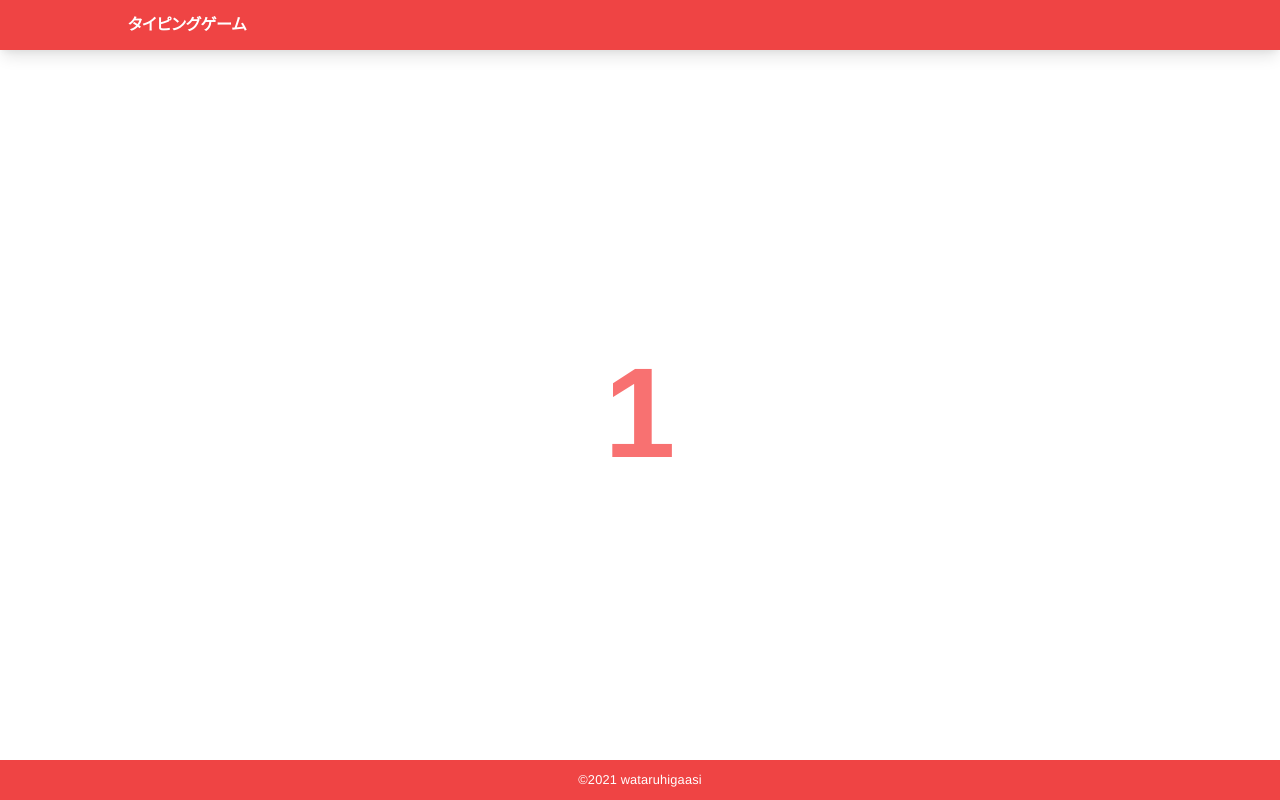
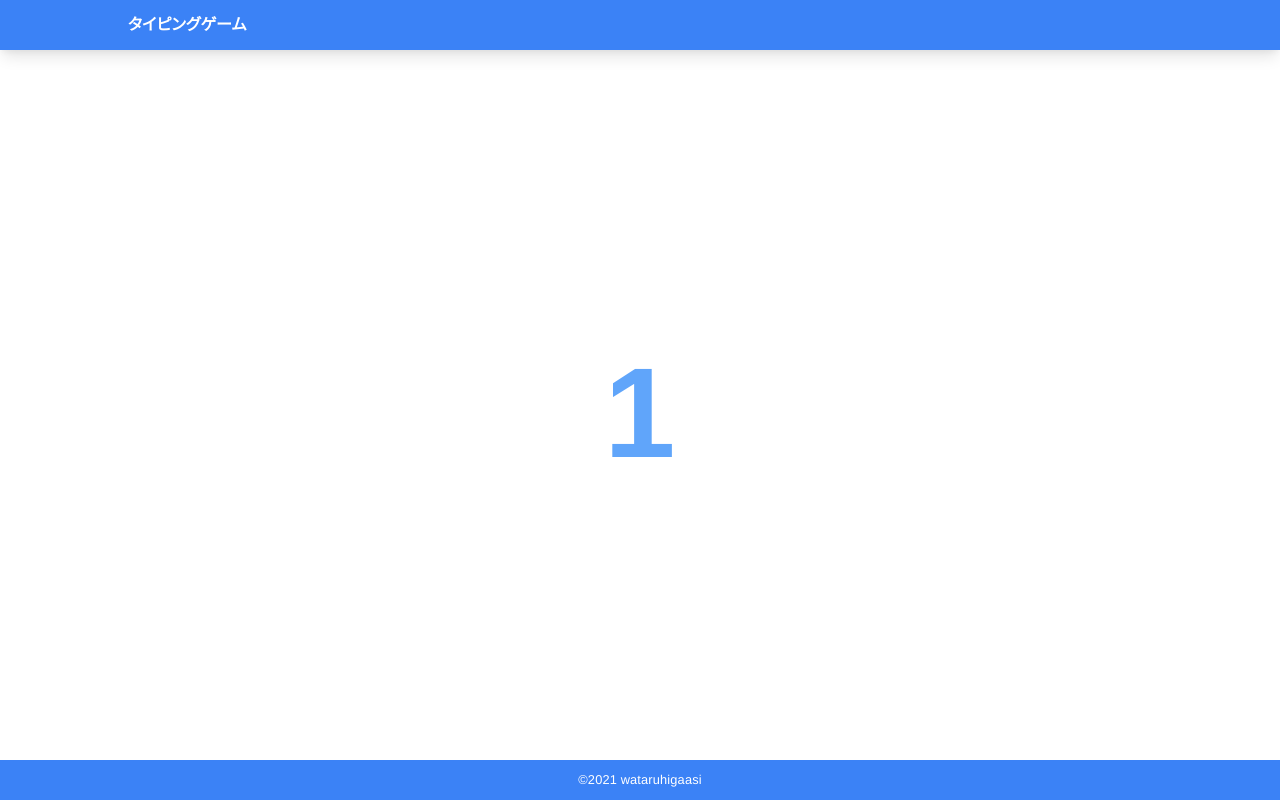
Before and after one commit to wataruhigasi/typing-game, a Vue app: page / in a window 1280 px wide. Both pictures are taken after a click on the button "タイピングを始める". Built offline with nearby package versions, Linux system fonts and the light colour scheme.

Commit message:
UI変更

```diff
--- a/src/App.vue
+++ b/src/App.vue
@@ -1,11 +1,11 @@
 <template>
   <div>
     <Header />
-    <main class="py-12 max-w-screen-md mx-auto grid place-items-center">
+    <main class=" max-w-screen-xl mx-auto grid place-items-center">
       <Game />
     </main>
+    </div>
     <Footer />
-  </div>
 </template>
 
 <script lang="ts">
@@ -22,6 +22,16 @@ import { Typing } from '@/result/Typing'
   pages: { Game },
   setup () {
     provide(TypingKey, Typing())
+    console.log('中身確認',Typing().phase.value)
+    // const changeCss = () => {
+    //   if(Typing().phase.value === 'IDLE'){
+    //     return 'body'
+    //   } else {
+    //     return 'noclorbody'
+    //   }
+    // }
+    // const Cssname = inject('changeCss')
+    // console.log('cssName', Cssname)
   }
   })
 </script>
@@ -30,4 +40,11 @@ import { Typing } from '@/result/Typing'
 main {
   height: calc(100vh - 90px);
 }
+.body {
+  background-image: url("~@/assets/background.png");
+  background-size: 100% 100%;
+}
+.nobody {
+  background-color: aliceblue;
+}
 </style>
--- a/src/components/Footer.vue
+++ b/src/components/Footer.vue
@@ -1,5 +1,5 @@
 <template>
-    <footer class="grid place-items-center bg-red-500 text-white text-center">
+    <footer class="grid place-items-center bg-blue-500 text-white text-center">
         <small>&copy;2021 wataruhigaasi</small>
     </footer>
 </template>
--- a/src/components/GameBotton.vue
+++ b/src/components/GameBotton.vue
@@ -1,11 +1,14 @@
 <template>
     <div>
         <template v-if="!count">
-            <div class="mt-8 text-center">
-            <button type="button" class="font-bold app-btn" @click="countDown">タイピングを始める</button>
+            <figure>
+                <img src="@/assets/background.png" width="10000" height="1000">
+            </figure>
+            <div class="position">
+                <button type="button" class="font-bold app-btn" @click="countDown">タイピングを始める</button>
             </div>
         </template>
-        <p class="mt-4 text-center text-red-400 text-9xl font-bold" v-else>
+        <p class="mt-4 text-center text-blue-400 text-9xl font-bold" v-else>
         {{ count }}
         </p>
     </div>
@@ -15,6 +18,7 @@
 import { TypingStore } from '@/result/Typing'
 import TypingKey from '@/result/Typing-key'
 import { defineComponent , ref, inject} from 'vue'
+
 export default defineComponent({
     setup () {
     const { phase } = inject(TypingKey) as TypingStore
@@ -26,6 +30,7 @@ export default defineComponent({
             if(!count.value){
                 clearInterval(countInterval)
                 phase.value = 'START'
+                // provide('changeCss', phase.value)
             }
         },1000)
         console.log('countDown')
@@ -37,3 +42,12 @@ export default defineComponent({
     }
 })
 </script>
+
+<style scoped>
+.position {
+    position: absolute;
+    left: 45%;
+    top: 46%;
+}
+
+</style>
--- a/src/components/GameResult.vue
+++ b/src/components/GameResult.vue
@@ -3,7 +3,7 @@
         <h2 class="text-xl font-bold">結果</h2>
         <table class="mt-8 w-full table-auto">
             <thead>
-                <tr class="bg-red-400 text-white">
+                <tr class="bg-blue-400 text-white">
                     <th class="py-2">タイピング数</th>
                     <th class="border-l border-white py-2">ミスタイピング数</th>
                     <th class="border-l border-white py-2">正打率</th>
--- a/src/components/Header.vue
+++ b/src/components/Header.vue
@@ -1,5 +1,5 @@
 <template>
-    <header class="bg-red-500 text-white shadow-lg">
+    <header class="bg-blue-500 text-white shadow-lg">
         <div class="flex items-center justify-between h-full mx-auto max-w-screen-lg">
             <h1 class="font-bold">
                 <a>タイピングゲーム</a>
--- a/src/index.css
+++ b/src/index.css
@@ -11,9 +11,9 @@ html {
 }
 
 .app-btn {
-    @apply inline-block py-2 px-4 rounded bg-red-400 text-white transition-all duration-100;
+    @apply inline-block py-3 px-4 rounded bg-blue-500 text-white transition-all duration-100;
 
-    box-shadow: 0px 2px 1px theme('colors.red.500');
+    box-shadow: 0px 2px 1px theme('colors.blue.500');
 }
 
 .app-btn:hover {
```
Also changed, not shown: 1 other file (tests, documents, lock files or other folders).
